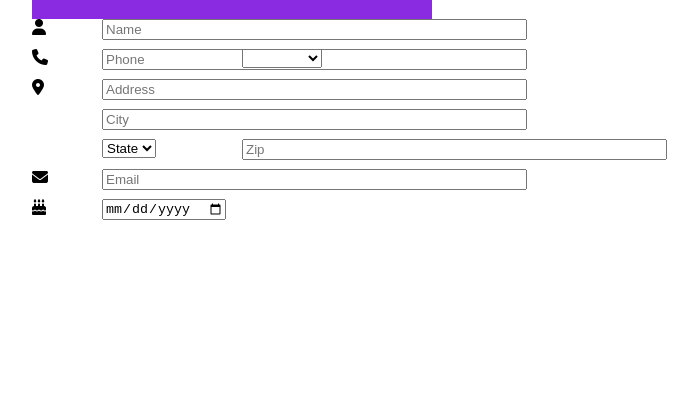
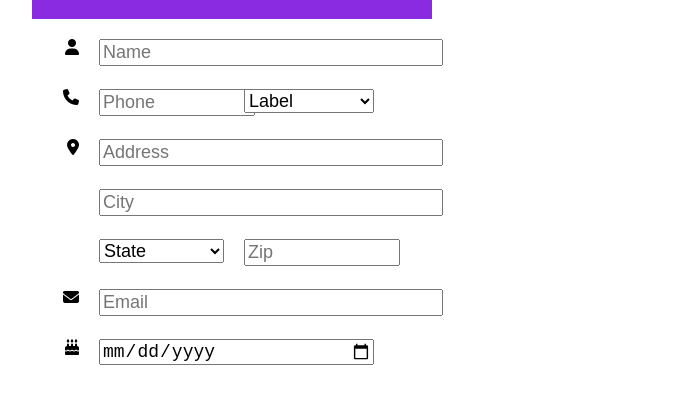
Before and after one commit to EricJBeck/Mobile-form, a plain HTML site: page Devslopes/Mobile-Form/index.html in a window 1280 px wide. Shown: the part 353-756 px from the top of the page, without its empty margins (408-1106 px from the left). Drawn offline with Linux system fonts and the light colour scheme.

Commit message:
fixed styling

```diff
--- a/Devslopes/Mobile-Form/default.css
+++ b/Devslopes/Mobile-Form/default.css
@@ -49,13 +49,17 @@ h1 {
   display: grid;
   grid-template-columns: repeat(6, 1fr);
   grid-template-rows: repeat(8, 20px);
-  column-gap: 10px;
-  row-gap: 20px;
-  gap: 10px 20px;
-  justify-items: stretch;
-  align-items: stretch;
+  gap: 30px 20px;
   place-items: stretch;
   justify-content: stretch;
+  margin: 20px
+}
+
+input, select {font-size: 18px;}
+
+.inputs i {
+  display: flex;
+  justify-content: flex-end;
 }
 
 .user {
@@ -64,7 +68,7 @@ h1 {
 }
 
 .name {
-  grid-column: 2 / 6;
+  grid-column: 2 / 7;
   grid-row: 1 / 2;
 }
 
@@ -79,7 +83,7 @@ h1 {
 }
 
 .label {
-  grid-column: 4 / 6;
+  grid-column: 3 / 5;
   grid-row: 2 / 3;
 }
 
@@ -99,12 +103,12 @@ h1 {
 }
 
 .state {
-  grid-column: 2 / 4;
+  grid-column: 2 / 3;
   grid-row: 5 / 6;
 }
 
 .zip {
-  grid-column: 4 / 6;
+  grid-column: 3 / 6;
   grid-row: 5 / 6;
 }
 
--- a/Devslopes/Mobile-Form/index.html
+++ b/Devslopes/Mobile-Form/index.html
@@ -27,18 +27,18 @@
         <i class='fas fa-user'></i>
       </div>
       <div class="name">
-        <input id="Name" name="Name" type="text" size="50" placeholder="Name">
+        <input id="Name" name="Name" type="text" size="30" placeholder="Name">
       </div>
       <div class="phone-icon">
         <i class='fas fa-phone'></i>
       </div>
       <div class="phone">
-        <input type="tel"  size="50%" placeholder="Phone"
+        <input type="tel"  size="12" maxlength="10"  placeholder="Phone"
         onkeypress="return onlyNumberKey(event)" />
       </div>
       <div class="label">
-        <select name="Label" id="Label" size="1">
-        <option value=""><Label></Label></option>
+        <select name="Label" id="Label" size="1" style="width: 130px;">
+        <option value="">Label</option>
         <option value="Home">Home</option>
         <option value="Work">Work</option>
         <option value="Work-Cell">Work Cell</option>
@@ -49,13 +49,13 @@
         <i class='fas fa-map-marker-alt'></i>
       </div>
       <div class="address">
-        <input id="Address" name="Address" type="text" size="50" placeholder="Address">
+        <input id="Address" name="Address" type="text" size="30" placeholder="Address">
       </div>
       <div class="city">
-        <input id="City" name="City" type="text" size="50"placeholder="City">
+        <input id="City" name="City" type="text" size="30" placeholder="City">
       </div>
       <div class="state">
-        <select name="State" id="State" size="1">
+        <select name="State" id="State" size="1" style="width: 125px;">
           <option value="">State</option>
           <option value=""></option>
           <option value=""></option>
@@ -127,20 +127,20 @@
         </select>
       </div>
       <div class="zip">
-        <input type="tel" size="50%" placeholder="Zip"
+        <input type="tel" size="12" placeholder="Zip"
         onkeypress="return onlyNumberKey(event)" />
       </div>
       <div class="email-icon">
         <i class="fa fa-envelope"></i>
       </div>
       <div class="email">
-        <input id="Email" name="Email" type="email" size="50" placeholder="Email">
+        <input id="Email" name="Email" type="email" size="30" placeholder="Email">
       </div>
       <div class="cake">
         <i class='fas fa-birthday-cake'></i>
       </div>
       <div class="birthday">
-        <input id="Birthday" name="Birthday" type="date" size="10">
+        <input id="Birthday" name="Birthday" type="date" size="33" style="width: 270px;">
       </div>
     </div>
   </form>
```
